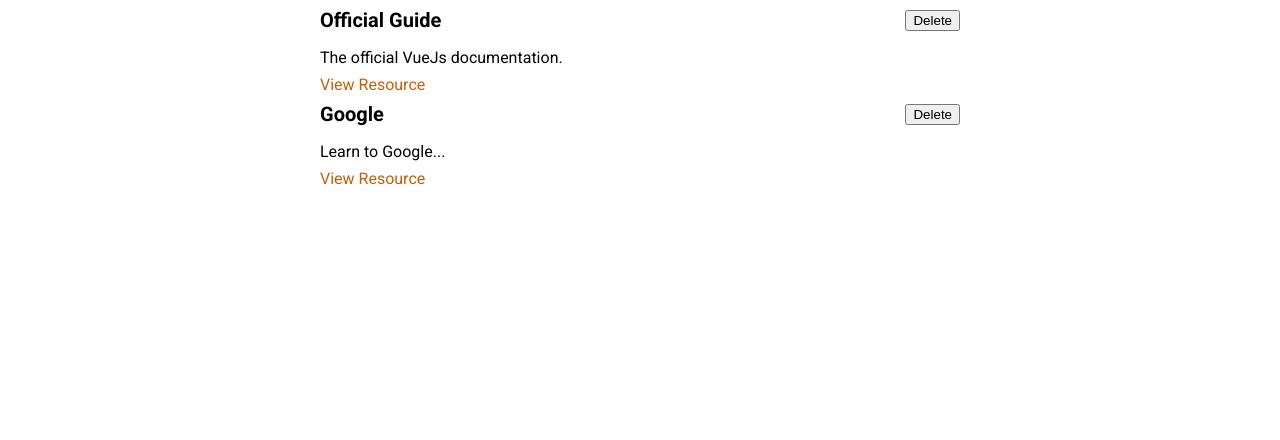
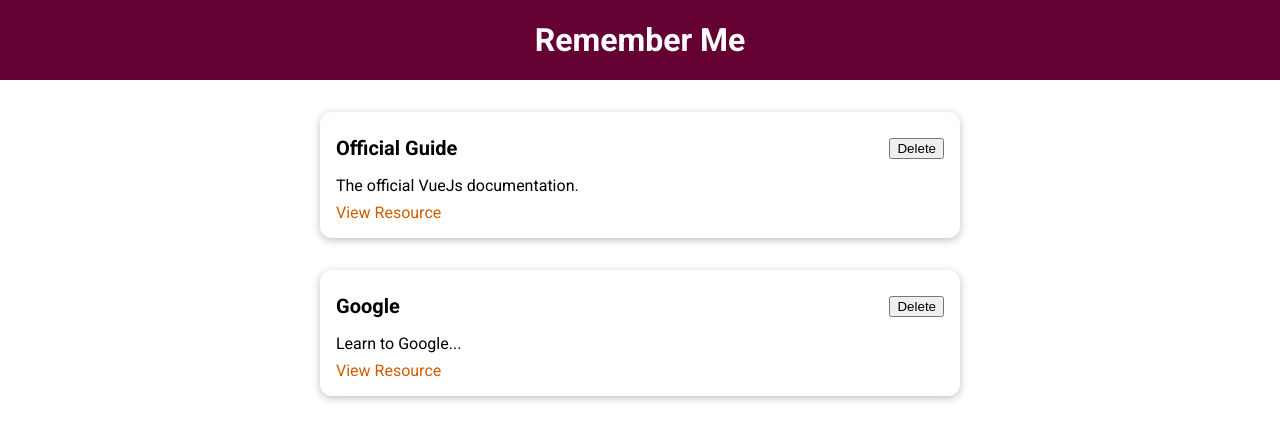
Before and after one commit to Laurence33/learning-resources-app, a Vue app: page / in a window 1280 px wide. Shown: the top 440 px of the page. Built offline with nearby package versions, Linux system fonts and the light colour scheme.

Commit message:
BaseCard and Header components

```diff
--- a/src/App.vue
+++ b/src/App.vue
@@ -1,11 +1,13 @@
 <template>
+  <TheHeader title="Remember Me" />
   <StoredResources :resources="storedResources" />
 </template>
 
 <script>
 import StoredResources from './components/learning-resources/StoredResources.vue';
+import TheHeader from './components/layouts/TheHeader.vue';
 export default {
-  components: { StoredResources },
+  components: { StoredResources, TheHeader },
   data() {
     return {
       storedResources: [
--- /dev/null
+++ b/src/components/UI/BaseCard.vue
@@ -0,0 +1,15 @@
+<template>
+  <div>
+    <slot></slot>
+  </div>
+</template>
+
+<style scoped>
+div {
+  border-radius: 12px;
+  box-shadow: 0 2px 8px rgba(0, 0, 0, 0.26);
+  padding: 1rem;
+  margin: 2rem auto;
+  max-width: 40rem;
+}
+</style>
--- /dev/null
+++ b/src/components/layouts/TheHeader.vue
@@ -0,0 +1,26 @@
+<template>
+  <header>
+    <h1>{{ title }}</h1>
+  </header>
+</template>
+
+<script>
+export default {
+  props: ['title']
+}
+</script>
+<style scoped>
+header {
+  width: 100%;
+  height: 5rem;
+  background-color: #640032;
+  display: flex;
+  justify-content: center;
+  align-items: center;
+}
+
+header h1 {
+  color: white;
+  margin: 0;
+}
+</style>
--- a/src/components/learning-resources/LearningResource.vue
+++ b/src/components/learning-resources/LearningResource.vue
@@ -1,19 +1,20 @@
 <template>
   <li>
-    <div>
+    <base-card>
       <header>
         <h3>{{ resource.title }}</h3>
         <button>Delete</button>
       </header>
-    </div>
-    <p>{{ resource.description }}</p>
-    <nav>
-      <a v-bind:href="resource.link">View Resource</a>
-    </nav>
+      <p>{{ resource.description }}</p>
+      <nav>
+        <a v-bind:href="resource.link">View Resource</a>
+      </nav>
+    </base-card>
   </li>
 </template>
 
 <script>
+
 export default {
   props: ['resource'],
   data() {
```
Also changed, not shown: src/main.js (+7 -1 lines).
